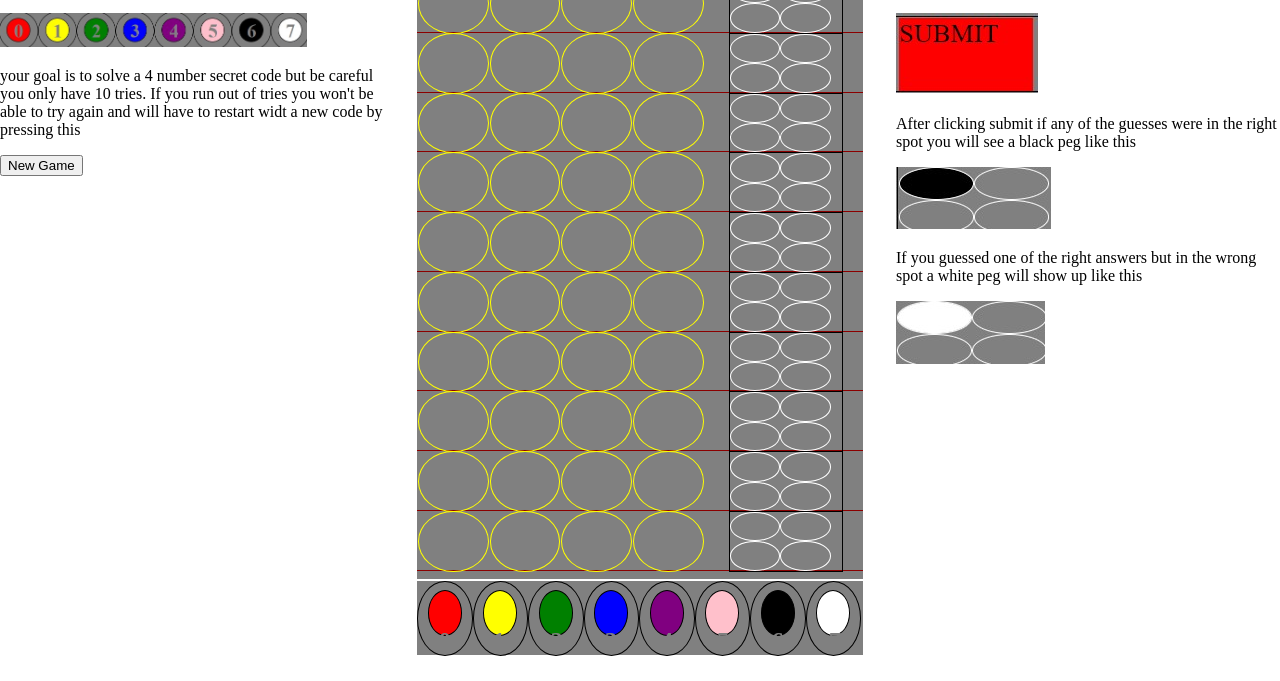
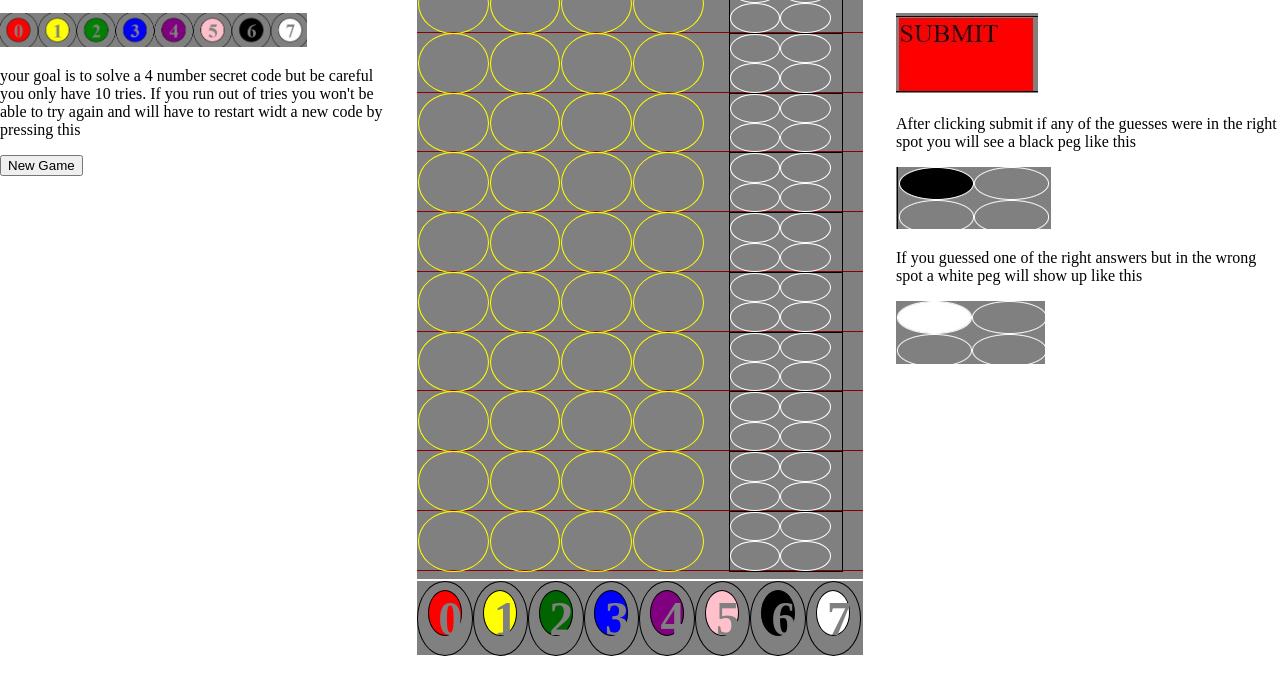
Before and after one commit to apocpax/linkedin-mastermind, a plain HTML site: page index.html in a window 1280 px wide. Shown: the part 119-800 px from the top of the page. Drawn offline with nearby package versions, Linux system fonts and the light colour scheme; no server answers.

Commit message:
numbers relative

```diff
--- a/app.js
+++ b/app.js
@@ -136,7 +136,7 @@ async function comboMake() {
     function makeColorIntoANumber(color) {
         if(color === 'rgb(255, 0, 0)')  return 0;
         if(color === 'rgb(255, 255, 0)')  return 1;
-        if(color === 'rgb(0, 128, 0)')  return 2;
+        if(color === 'rgb(0, 100, 0)')  return 2;
         if(color === 'rgb(0, 0, 255)')  return 3;
         if(color === 'rgb(128, 0, 128)')  return 4;
         if(color === 'rgb(255, 192, 203)')  return 5;
--- a/main.css
+++ b/main.css
@@ -177,7 +177,7 @@ background-color: red;
 }
 
 .green{
-    background-color: green;
+    background-color: darkgreen;
 }
 
 .yellow{
@@ -206,80 +206,87 @@ background-color: red;
 
 .number0{
 
-   position: absolute;
-    left: 34.25%;
-   bottom: 0%;
+position: relative;
+    left: 30%;
+   bottom: 110%;
    font-size: 25px;
    color: gray;
+    font-size: 300%;
+
 
 }
 
 .number1{
 
-   position: absolute;
-    left: 38.5%;
-   bottom: 0%;
+position: relative;
+    left: 30%;
+   bottom: 110%;
    font-size: 25px;
    color: gray;
+    font-size: 300%;
 
 }
 
 .number2{
 
-   position: absolute;
-    left: 43%;
-   bottom: 0%;
+position: relative;
+    left: 30%;
+   bottom: 110%;
    font-size: 25px;
    color: gray;
+    font-size: 300%;
 
 }
 
 .number3{
 
-   position: absolute;
-    left: 47.25%;
-   bottom: 0%;
+position: relative;
+    left: 30%;
+   bottom: 110%;
    font-size: 25px;
    color: gray;
+    font-size: 300%;
 
 }
 
 .number4{
 
-   position: absolute;
-    left: 51.60%;
-   bottom: 0%;
+position: relative;
+    left: 30%;
+   bottom: 110%;
    font-size: 25px;
    color: gray;
+    font-size: 300%;
+
 
 }
 
 .number5{
-
-   position: absolute;
-    left: 56%;
-   bottom: 0%;
+position: relative;
+    left: 30%;
+   bottom: 110%;
    font-size: 25px;
    color: gray;
+    font-size: 300%;
 
 }
 
 .number6{
-
-   position: absolute;
-    left: 60.25%;
-   bottom: 0%;
+position: relative;
+    left: 30%;
+   bottom: 110%;
    font-size: 25px;
    color: gray;
+    font-size: 300%;
 
 }
 
 .number7{
-
-   position: absolute;
-    left: 64.75%;
-   bottom: 0%;
+position: relative;
+    left: 30%;
+   bottom: 110%;
    font-size: 25px;
    color: gray;
+    font-size: 300%;
 
 }
```
